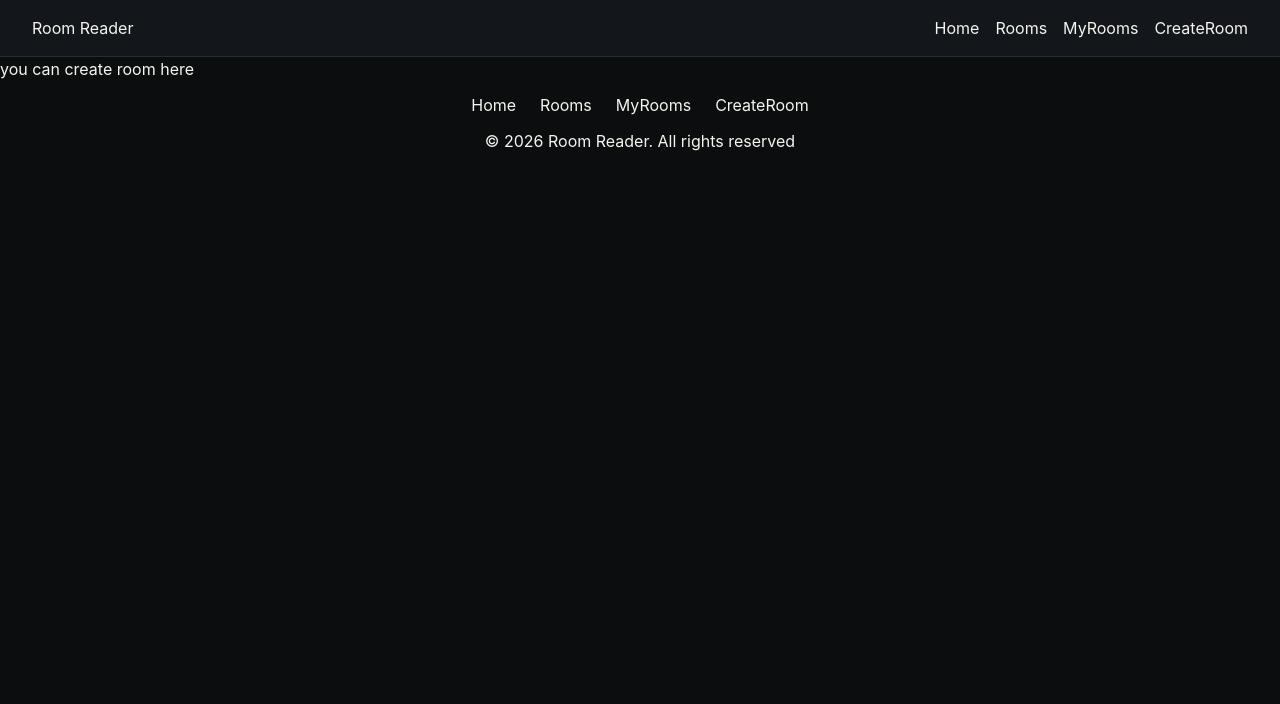
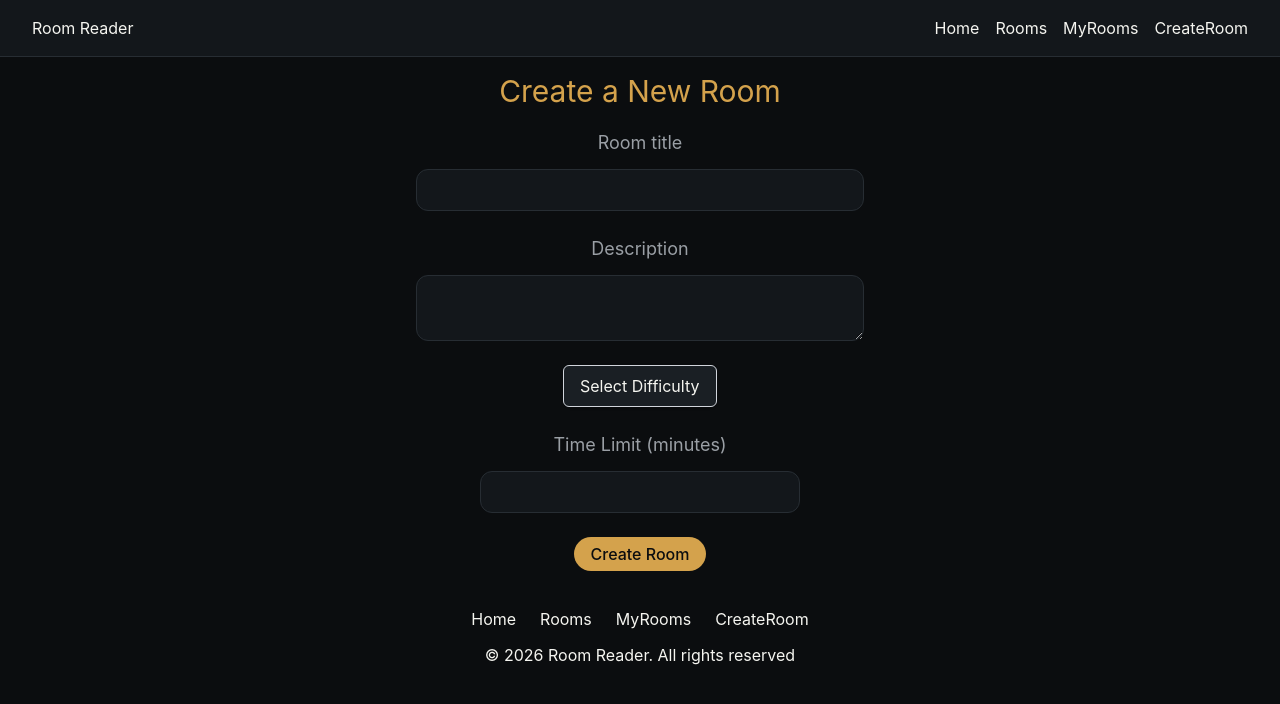
Before and after one commit to gouravasija16/room-reader, a React (Vite) app: page /create in a window 1280 px wide. Shown: the top 704 px of the page. Built offline with nearby package versions, Linux system fonts and the light colour scheme.

Commit message:
Worked on CreateRoom page

```diff
--- a/src/components/pages/CreateRoom.jsx
+++ b/src/components/pages/CreateRoom.jsx
@@ -1,5 +1,73 @@
+import Button from "../shared/Button"
+import useLocalStorage from "../shared/useLocalStorage"
+import {useState} from "react"
+import { useNavigate } from "react-router-dom"
 export default function CreateRoom(){
+  const [createRoom,setCreateRoom]=useState({
+    title:"",
+    description:"",
+    difficulty:"",
+    timeLimit:""
+  })
+  const [myRooms,setMyRooms]=useLocalStorage("my-rooms",[])
+  const navigate=useNavigate()
+
+  function HandleCreateRoom(e){
+    e.preventDefault()
+    const { title, description, difficulty, timeLimit } = createRoom
+    if(!title || !description || !difficulty || !timeLimit){
+        alert("Please fill in all fields")
+        return
+    }
+    const newRoom = {
+        id: Date.now().toString(),
+        title:title,
+        description:description,
+        difficulty:difficulty,
+        timeLimit:timeLimit,
+        puzzles: []
+    }
+    setMyRooms([...myRooms,newRoom])
+    navigate(`/rooms/${newRoom.id}/edit`)
+  }
     return(
-        <h2>you can create room here</h2>
+        <section className=" font-sans  text-center m-4">
+            <h2 className="text-center text-3xl text-accent text-bold mb-5">Create a New Room</h2>
+        <form onSubmit={(e)=>HandleCreateRoom(e)} className="flex flex-col gap-3 justify-center text-center items-center">
+            <label className="text-muted text-lg ">Room title</label>
+            <input
+              value={createRoom.title}
+              onChange={(e) => setCreateRoom({ ...createRoom, title: e.target.value })}  className="bg-surface border border-border  px-4 py-2 rounded-xl text-text w-full max-w-md mx-auto h-auto text-center focus:border-accent mb-3 capitalize"
+            />
+            <label className="text-muted text-lg ">Description</label>
+            <textarea  value={createRoom.description}
+              onChange={(e) => setCreateRoom({ ...createRoom, description: e.target.value })}  className="bg-surface border border-border focus:border-accent px-4 py-2 rounded-xl text-text w-full max-w-md mx-auto h-auto text-center mb-3 "
+            > </textarea>
+            <div>
+              <select
+                name="difficulty"
+                id="difficulty"
+                className=" px-4 py-2 text-text block mx-auto w-full max-w-xs appearance-none rounded-md border border-gray-300 bg-elevated shadow-sm focus:border-accent focus:outline-none focus:ring-accent mb-3"
+                spellCheck="false"
+                value={createRoom.difficulty}
+                onChange={(e) => setCreateRoom({ ...createRoom, difficulty: e.target.value })}
+              >
+                <option value="">Select Difficulty</option>
+                <option value="Easy">Easy</option>
+                <option value="Medium">Medium</option>
+                <option value="Hard">Hard</option>
+              </select>
+            </div>
+            <label className="text-muted text-lg ">Time Limit (minutes)</label>
+            <input
+              type="number"
+              value={createRoom.timeLimit}
+              onChange={(e) => setCreateRoom({ ...createRoom, timeLimit: e.target.value })}  className="bg-surface border border-border focus:border-accent px-4 py-2 rounded-xl text-text  block w-full max-w-xs mx-auto h-auto text-center mb-3"
+            />
+            <div className="mb-5">
+            <Button variant="primary">Create Room</Button>
+            </div>
+        </form>
+        </section>
     )
 }
--- a/src/components/pages/MyRooms.jsx
+++ b/src/components/pages/MyRooms.jsx
@@ -1,14 +1,21 @@
+import RoomGrid from "../shared/RoomGrid"
 import useLocalStorage from "../shared/useLocalStorage"
 import { Link } from "react-router-dom"
 
 export default function MyRooms(){
-    const [myRooms,setMyRooms]=useLocalStorage("my-rooms",[])
+    const [myRooms]=useLocalStorage("my-rooms",[])
     return(
         <>
-            {myRooms.length === 0 &&
-                <div className="flex flex-col gap-3 justify-center items-center my-auto py-3 ">
-                    <p className="text-2xl text-text font-bold">No rooms yet-Create your first rooms</p>
-                    <Link to="/create" className="text-lg border border-border rounded-2xl  text-accent inline-block w-48 mx-auto text-center ">Create your Room</Link>
+            {myRooms.length === 0 ?
+                <>
+                    <div className="flex flex-col gap-3 justify-center items-center my-auto py-3 ">
+                        <p className="text-2xl text-text font-bold">No rooms yet-Create your first rooms</p>
+                        <Link to="/create" className="text-lg border border-border rounded-2xl  text-accent inline-block w-48 mx-auto text-center ">Create your Room</Link>
+                    </div>
+                </>
+                :
+                <div className="">
+                    <RoomGrid  rooms={myRooms}/>
                 </div>
             }
         </>
--- a/src/components/shared/Button.jsx
+++ b/src/components/shared/Button.jsx
@@ -1,8 +1,8 @@
 export default function Button({ children, variant, onClick }) {
-    const baseStyles = "px-4 py-1 rounded-3xl font-medium transition";
+    const baseStyles = "px-4 py-1 rounded-3xl font-medium transition w-auto";
     const variantStyles =
         variant === "primary"
-            ? "bg-accent hover:opacity-90 text-background text-center border border-transparent rounded-2xl "
+            ? "bg-accent hover:opacity-90 text-background text-center border border-transparent rounded-2xl w-auto "
             : variant === "secondary"
                 ? "bg-transparent text-text border border-border hover:bg-surface"
                 : "bg-transparent text-accent hover:underline px-0 py-0";
--- a/src/components/shared/RoomGrid.jsx
+++ b/src/components/shared/RoomGrid.jsx
@@ -4,7 +4,7 @@ export default function RoomGrid({rooms}){
     return(
           <div className="grid grid-cols-3 gap-6">
       {rooms.map((room) => (
-        <RoomCard key={room.id} room={room} />
+        <RoomCard key={room.id} room={room}  />
       ))}
       </div>
     )
```
